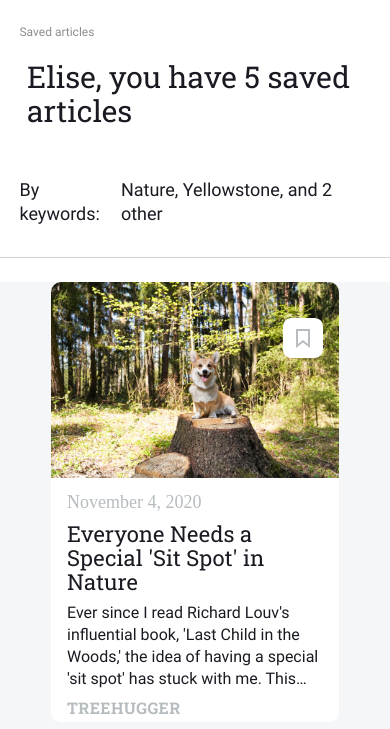
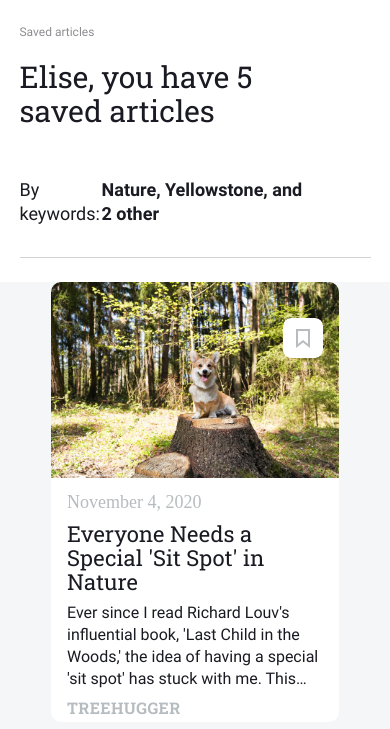
Before and after one commit to NatalieShamir/news-explorer-frontend, a React app: page / in a window 390 px wide. Shown: the part 44-773 px from the top of the page. Built offline with nearby package versions, Linux system fonts and the light colour scheme.

Commit message:
add font-weight property to saved-news-header__keywords-bold

```diff
--- a/src/components/SavedNewsHeader/SavedNewsHeader.css
+++ b/src/components/SavedNewsHeader/SavedNewsHeader.css
@@ -41,6 +41,10 @@
   color: #1a1b22;
 }
 
+.saved-news-header__keywords-bold {
+  font-weight: 700;
+}
+
 @media screen and (max-width: 960px) {
   .saved-news-header__heading {
     margin: 24px 16px 16px 40px;
@@ -61,19 +65,22 @@
 }
 
 @media screen and (max-width: 600px) {
+  .saved-news-header {
+    margin: 0 5% 0 5%;
+  }
   .saved-news-header__heading {
-    width: 90%;
-    margin: 8px auto 16px auto;
+    max-width: 288px;
+    margin: 8px 0 16px 0;
     font-size: 12px;
   }
 
   .saved-news-header__subheading {
-    width: 90%;
-    margin: 0 auto 50px auto;
+    max-width: 288px;
+    margin: 0 0 50px 0;
   }
 
   .saved-news-header__keywords {
-    width: 90%;
-    margin: 0 auto 32px auto;
+    max-width: 288px;
+    margin: 0 0 32px 0;
   }
 }
```
